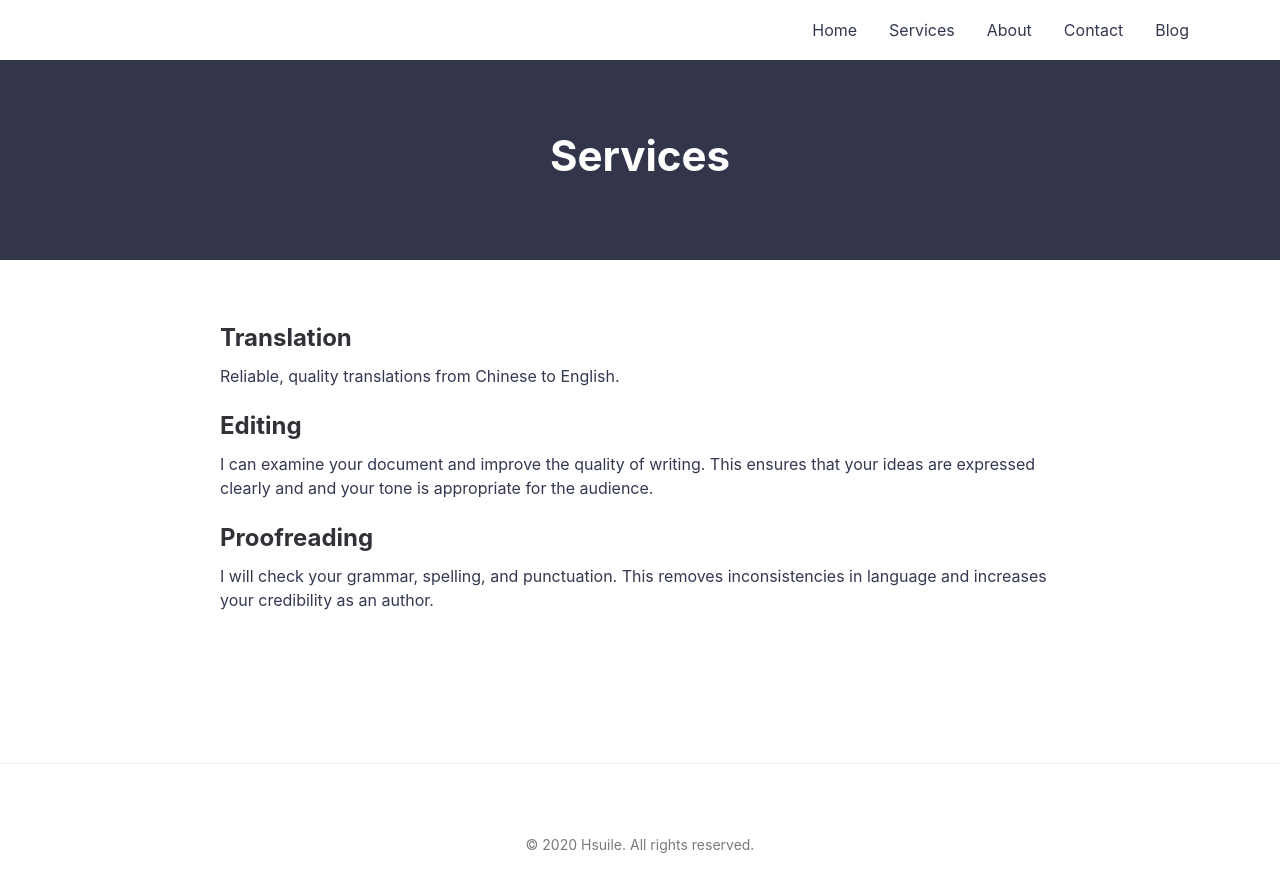
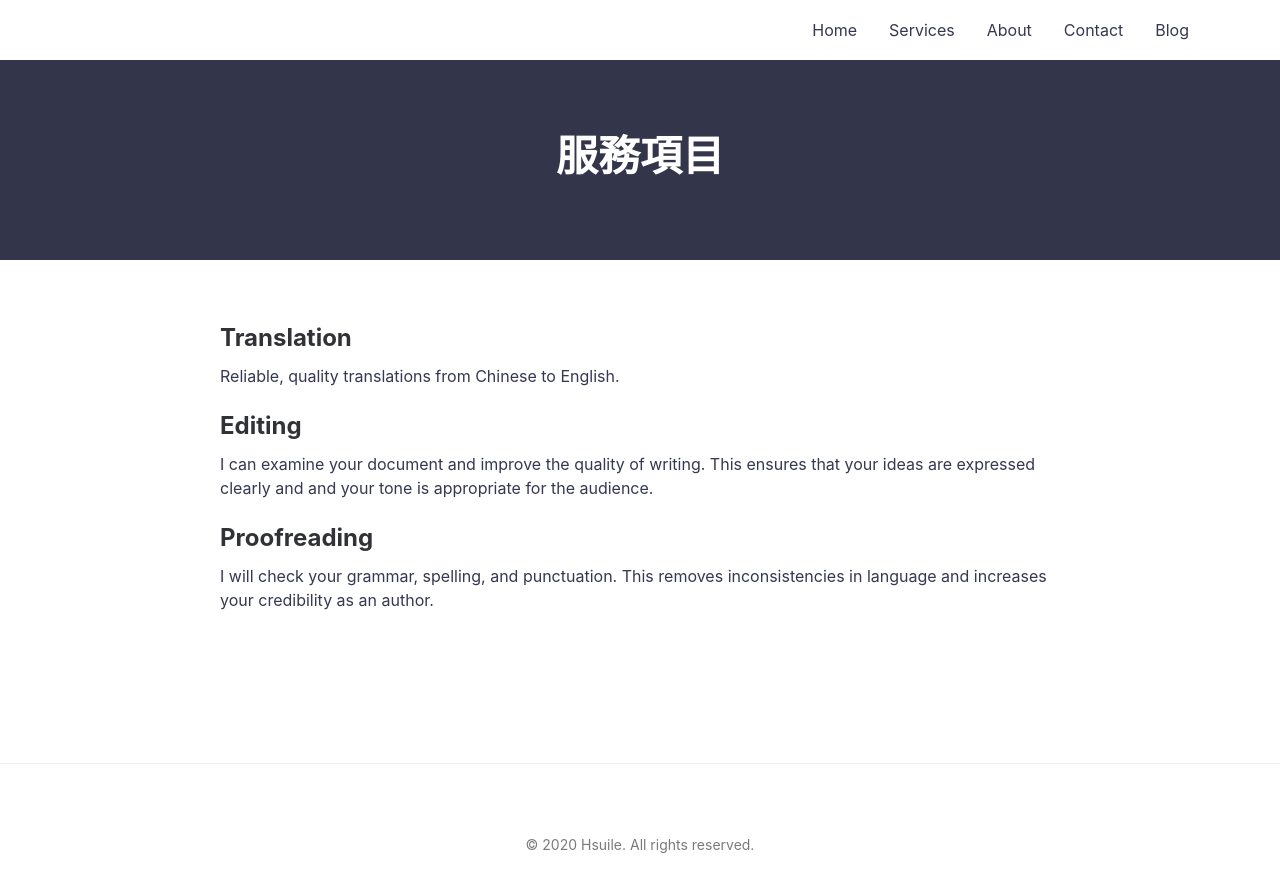
Before and after one commit to Hsuile/cn, a Jekyll site: the page built from services.md, in a window 1280 px wide. Shown: the top 892 px of the page. Built offline with Jekyll 4.4.1, drawn with Linux system fonts in a browser that asks for light colours.

Commit message:
img files
image update

```diff
--- a/services.md
+++ b/services.md
@@ -1,6 +1,6 @@
 ---
 layout: page
-title: Services
+title: 服務項目
 permalink: /services/
 ---
 ## Translation
```
Also changed, not shown: 8 other files.
